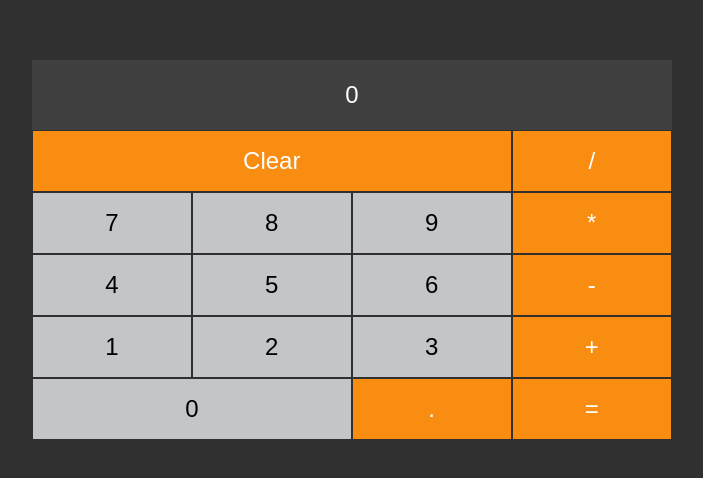
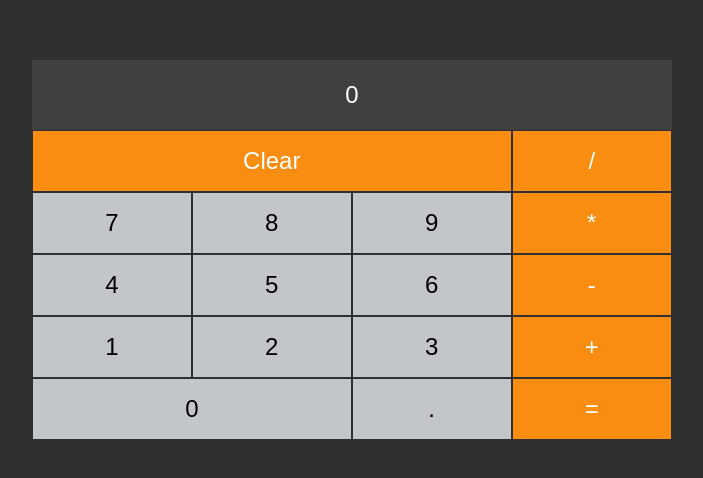
Before and after one commit to YukiMinamiHHNii/FCC--React-calculator, a React (Create React App) app: page / in a window 1280 px wide. Shown: the part 150-628 px from the top of the page, without its empty margins (288-991 px from the left). Built offline with nearby package versions, Linux system fonts and the light colour scheme.

Commit message:
Fixes REALLY minor layout error

```diff
--- a/src/Calcpad.js
+++ b/src/Calcpad.js
@@ -4,7 +4,6 @@ class Calcpad extends React.Component{
 	render(){
 		return (
 			<div id="pad">
-				<button id="equals" className="operator">=</button>
       	<button id="zero" className="number">0</button>
       	<button id="one" className="number">1</button>
       	<button id="two" className="number">2</button>
@@ -15,11 +14,12 @@ class Calcpad extends React.Component{
       	<button id="seven" className="number">7</button>
       	<button id="eight" className="number">8</button>
       	<button id="nine" className="number">9</button>
+      	<button id="decimal" className="number">.</button>
       	<button id="add" className="operator">+</button>
       	<button id="substract" className="operator">-</button>
       	<button id="multiply" className="operator">*</button>
       	<button id="divide" className="operator">/</button>
-      	<button id="decimal" className="operator">.</button>
+      	<button id="equals" className="operator">=</button>
       	<button id="clear" className="operator">Clear</button>
 			</div>
 		);
```
